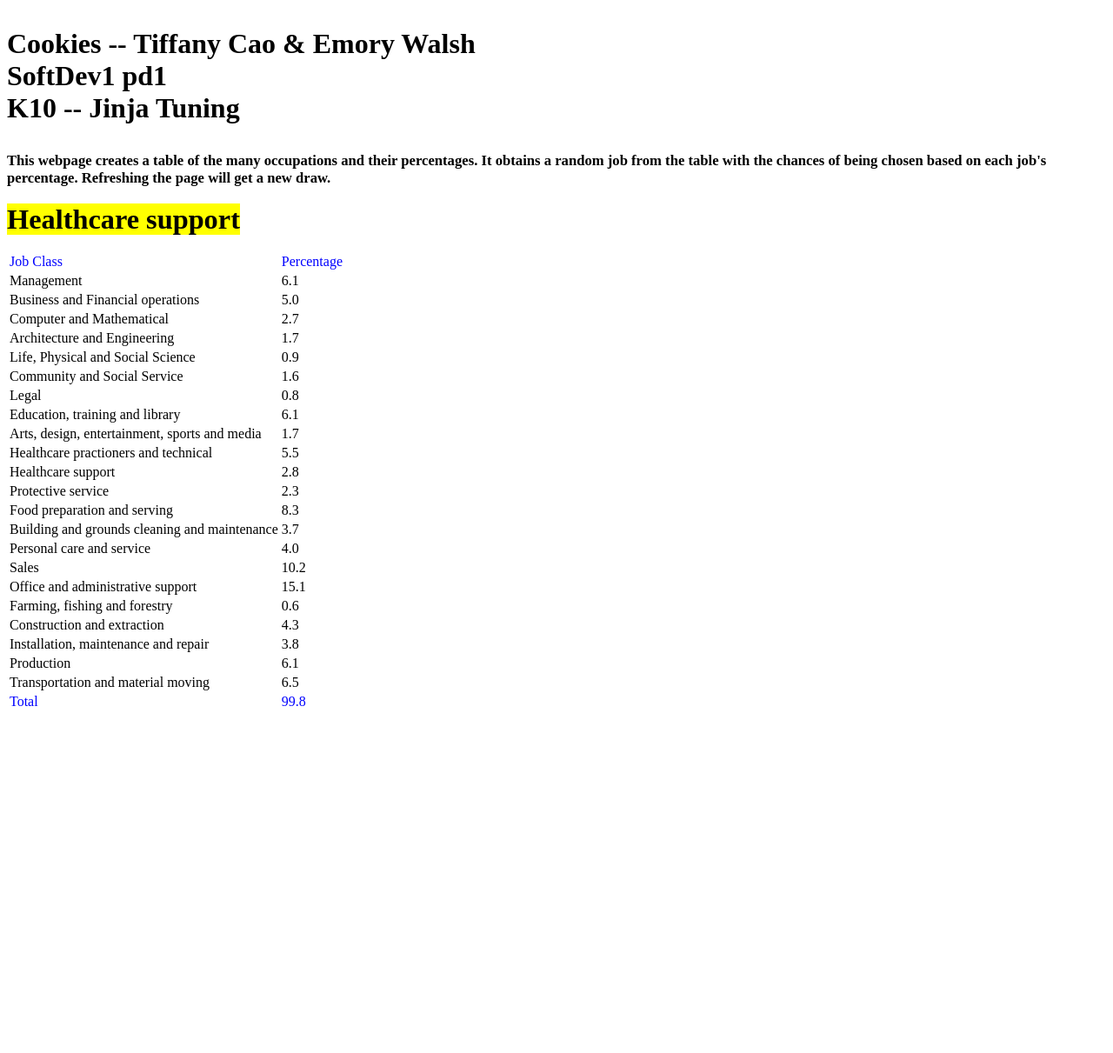
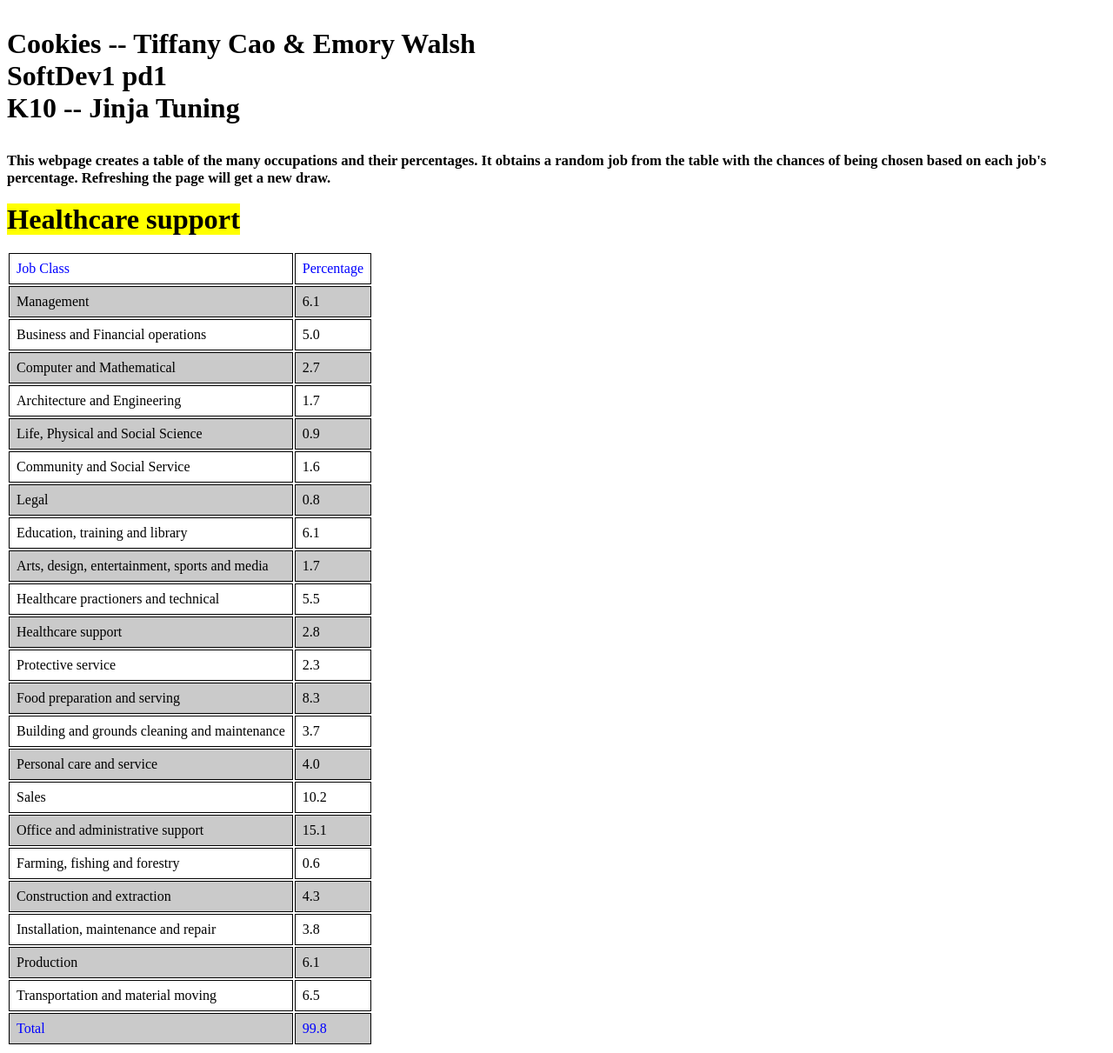
Before and after one commit to EmoryWalsh/SoftDevWork, a Flask app: page /occupyflaskft in a window 1280 px wide. Shown: the whole page at 87% size. Before the commit the page ends 812 px from the top, so only its background shows below. Run offline with Flask 2, Linux system fonts and the light colour scheme.

Commit message:
Updated table structure.

```diff
--- a/10_occ/templates/tmplt.html
+++ b/10_occ/templates/tmplt.html
@@ -19,6 +19,23 @@
   </small>
   </small>
     <h3> <big> <big> <big> <mark> {{ randJob }} </mark> </big> </big> </big> </h3>
+
+    <!--Used https://www.geeksforgeeks.org/python-using-for-loop-in-flask/ for reference in table structure. -->
+    <style type="text/css">
+    th:tr{
+        color: blue;
+    }
+    tr:nth-of-type(2n){
+        border: 1px solid black;
+        background-color: rgba(150, 150, 150, 0.5);
+    }
+    td{
+        padding: 8px 8px;
+        border: 1px solid black;
+    }
+</style>
+    <table>
+
     <table>
       <tr style="color: blue; ">
         <td> {{ tableTitle1 }} </td>
```
